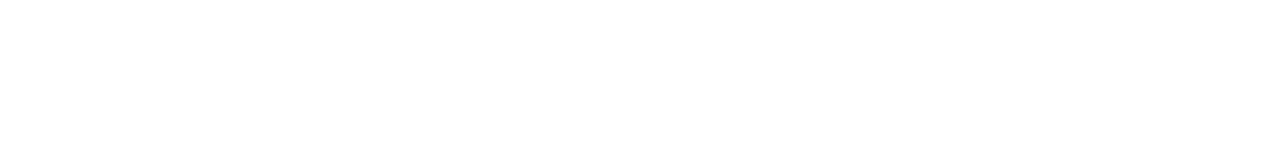
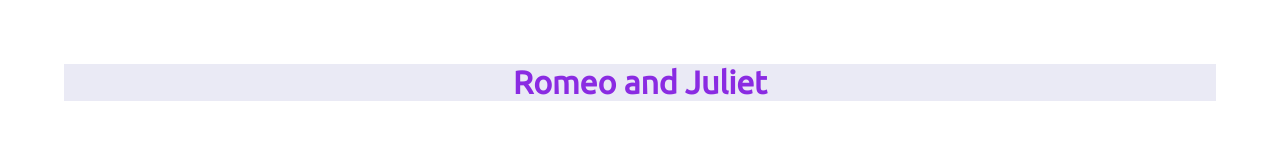
Before and after one commit to Inchensenk/SofoyanHtmlCssDz1, a plain HTML site: page Task1/index.html in a window 1280 px wide. Drawn offline with Linux system fonts and the light colour scheme.

Commit message:
<h1>Romeo and Juliet</h1>

```diff
--- /dev/null
+++ b/Task1/STYLE/STYLE.css
@@ -0,0 +1,15 @@
+body {
+    margin-top: 5%;
+    margin-left: 5%;
+    margin-right: 5%;
+    margin-bottom: 5%;
+}
+
+div {
+    background-color: rgba(144, 144, 201, 0.192);
+}
+
+.Task1 h1 {
+    font-family: 'Ubuntu';
+    color: blueviolet;
+}
--- a/index.html
+++ b/Task1/index.html
@@ -3,25 +3,21 @@
 
 <head>
     <link rel="stylesheet" type="text/css" href="Style/Style.css">
-    <title>Софоян Г.С. домашнее задание по html, css №1</title>
+    <title>Romeo and Juliet</title>
     <link rel="preconnect" href="https://fonts.googleapis.com">
     <link rel="preconnect" href="https://fonts.gstatic.com" crossorigin>
-    <link href="https://fonts.googleapis.com/css2?family=Comfortaa&family=Amatic+SC&display=swap" rel="stylesheet">
+    <link href="https://fonts.googleapis.com/css2?family=Comfortaa&family=Amatic+SC&family=Ubuntu&display=swap"
+        rel="stylesheet">
 
 </head>
 
 <body>
     <div class="Task1">
-
+        <center>
+            <h1>Romeo and Juliet</h1>
+        </center>
     </div>
 
-    <div class="Task2">
-
-    </div>
-
-    <div class="Task3">
-
-    </div>
 </body>
 
 </html>
```
Also changed, not shown: STYLE/STYLE.css (deleted).
